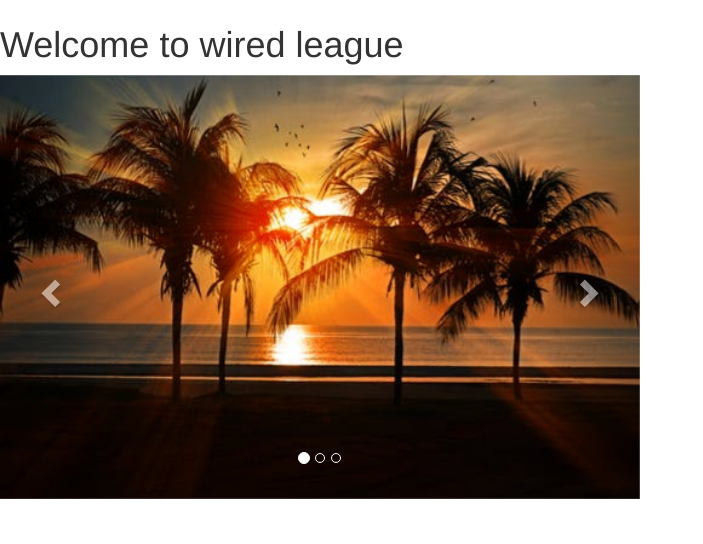
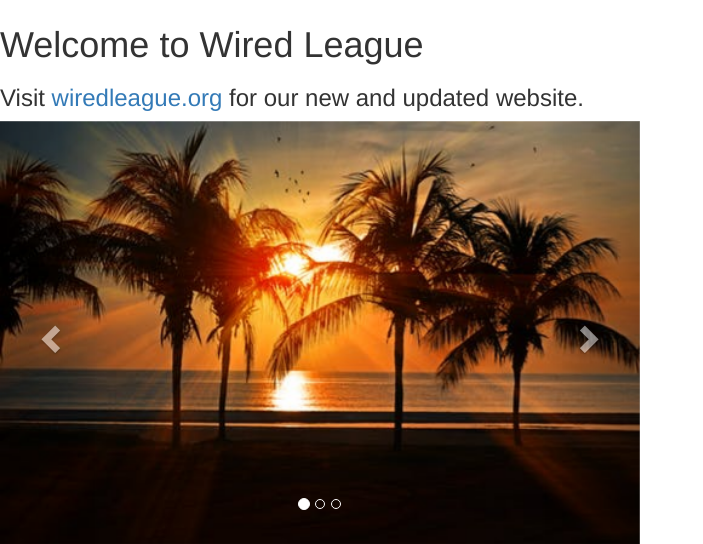
Before and after one commit to mchensd/test-django, a Django app: page / in a window 1280 px wide. Shown: the part 226-770 px from the top of the page, without its empty margins (0-703 px from the left). Run offline with Django 3.2, Linux system fonts and the light colour scheme; some libraries are stand-ins or nearby versions.

Commit message:
Added updated website Link

```diff
--- a/project/templates/project/index.html
+++ b/project/templates/project/index.html
@@ -5,7 +5,8 @@
 {% block content %}
 <div>
 <div id="Content" style="">
-    <h1>Welcome to wired league</h1>
+    <h1>Welcome to Wired League</h1>
+    <h3>Visit <a href="wiredleague.org">wiredleague.org</a> for our new and updated website. </h3>
 </div>
 <div id="myCarousel" class="carousel slide" data-ride="carousel" style="width:50%;">
     <!-- Indicators -->
```
Also changed, not shown: 1 other file.
